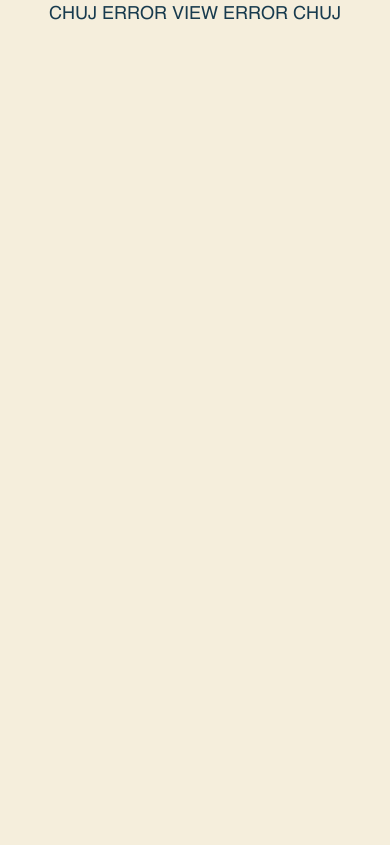
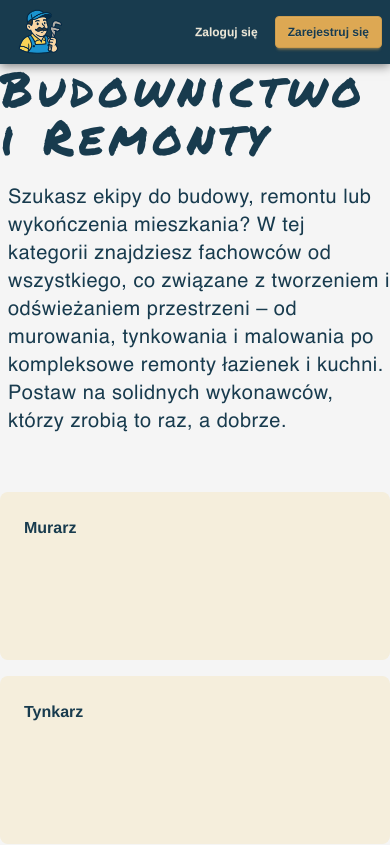
Before and after one commit to MatthewPodolak/fuszerkomat-web, a React (Vite) app: page /category/BudownictwoIRemonty in a window 390 px wide. Shown: the top 845 px of the page. Built offline with nearby package versions, Linux system fonts and the light colour scheme.

Commit message:
feat: category page (#7)

```diff
--- a/src/data/Categories.json
+++ b/src/data/Categories.json
@@ -2,6 +2,7 @@
   {
     "category": "BudownictwoIRemonty",
     "name": "Budownictwo i Remonty",
+    "desc": "Szukasz ekipy do budowy, remontu lub wykończenia mieszkania? W tej kategorii znajdziesz fachowców od wszystkiego, co związane z tworzeniem i odświeżaniem przestrzeni – od murowania, tynkowania i malowania po kompleksowe remonty łazienek i kuchni. Postaw na solidnych wykonawców, którzy zrobią to raz, a dobrze.",
     "tags": [
       "Murarz",
       "Tynkarz",
@@ -23,6 +24,7 @@
   {
     "category": "InstalacjeTechniczne",
     "name": "Instalacje Techniczne",
+    "desc": "Tutaj znajdziesz specjalistów od elektryki, hydrauliki, gazu i innych instalacji, bez których żaden budynek nie może funkcjonować. Fachowcy zadbają o bezpieczne połączenia, modernizacje, naprawy i przeglądy systemów. Od ogrzewania podłogowego po fotowoltaikę – wszystko, co sprawia, że Twój dom działa sprawnie i oszczędnie.",
     "tags": [
       "Elektryk",
       "Hydraulik",
@@ -39,6 +41,7 @@
   {
     "category": "MebleIMontaz",
     "name": "Meble i Montaż",
+    "desc": "Masz nowe meble i potrzebujesz pomocy przy montażu? A może marzysz o kuchni na wymiar lub nowej szafie wnękowej? Tu znajdziesz stolarzy, montażystów i specjalistów od zabudowy, którzy stworzą i złożą wszystko – od prostego regału po eleganckie wnętrze szyte na miarę Twojego stylu.",
     "tags": [
       "MebleNaWymiar",
       "MontażMebli",
@@ -52,6 +55,7 @@
   {
     "category": "OgrodINatura",
     "name": "Ogród i Natura",
+    "desc": "Twój ogród może być oazą spokoju i piękna – wystarczy, że powierzysz go w ręce profesjonalistów. Projektanci ogrodów, ogrodnicy i monterzy systemów nawadniania pomogą Ci stworzyć lub odświeżyć zieloną przestrzeń. Od trawnika po altanę – wszystko, byś mógł cieszyć się naturą bez wysiłku.",
     "tags": [
       "Ogrodnik",
       "ProjektowanieOgrodu",
@@ -66,6 +70,7 @@
   {
     "category": "TransportILogistyka",
     "name": "Transport i Logistyka",
+    "desc": "Potrzebujesz przewieźć meble, zamówienie lub całe biuro? W tej kategorii znajdziesz firmy transportowe, kierowców i kurierów, którzy zajmą się Twoim ładunkiem od drzwi do drzwi. Bezpiecznie, terminowo i w dobrej cenie – zarówno lokalnie, jak i za granicą.",
     "tags": [
       "TransportKrajowy",
       "TransportMiędzynarodowy",
@@ -78,6 +83,7 @@
   {
     "category": "ITIUsługiZdalne",
     "name": "IT i Usługi Zdalne",
+    "desc": "Świat cyfrowy nie ma przed nimi tajemnic – programiści, graficy, copywriterzy, administratorzy systemów i inni specjaliści online. Niezależnie od tego, czy potrzebujesz strony internetowej, sklepu online, tekstów SEO czy pomocy z komputerem – tutaj znajdziesz profesjonalistów, którzy działają zdalnie, szybko i skutecznie.",
     "tags": [
       "Programowanie",
       "TworzenieStron",
@@ -94,6 +100,7 @@
   {
     "category": "ProjektowanieIKreatywnosc",
     "name": "Projektowanie i Kreatywność",
+    "desc": "Jeśli potrzebujesz świeżego pomysłu, profesjonalnego projektu lub wizualnej oprawy dla swojego pomysłu – to miejsce dla Ciebie. Architekci wnętrz, graficy, fotografowie, montażyści i animatorzy stworzą wyjątkowe dzieła, które zachwycą Twoich klientów i gości. Kreatywność bez granic – od logo po film reklamowy.",
     "tags": [
       "ArchitektWnętrz",
       "Grafik",
@@ -107,6 +114,7 @@
   {
     "category": "EdukacjaISzkolenia",
     "name": "Edukacja i Szkolenia",
+    "desc": "Rozwijaj swoje umiejętności i odkrywaj nowe pasje. Korepetytorzy, trenerzy i nauczyciele pomogą Ci osiągnąć cele edukacyjne – od nauki języków i muzyki po kursy programowania i szkolenia zawodowe. Dla dzieci, dorosłych i firm – edukacja dopasowana do Twoich potrzeb.",
     "tags": [
       "KorepetycjeMatematyka",
       "KorepetycjeAngielski",
@@ -120,6 +128,7 @@
   {
     "category": "UslugiDlaFirm",
     "name": "Usługi dla Firm",
+    "desc": "Prowadzisz firmę i potrzebujesz wsparcia? W tej kategorii znajdziesz specjalistów od marketingu, księgowości, kadr, BHP i sprzedaży. Outsourcing pozwala zaoszczędzić czas i pieniądze – znajdź sprawdzonych partnerów biznesowych, którzy pomogą Ci rozwijać działalność i osiągać lepsze wyniki.",
     "tags": [
       "Marketing",
       "Księgowość",
@@ -133,6 +142,7 @@
   {
     "category": "FinanseIPrawo",
     "name": "Finanse i Prawo",
+    "desc": "Porady prawne, pomoc w finansach, rozliczeniach i umowach – wszystko w jednym miejscu. Znajdź adwokata, notariusza, doradcę podatkowego lub księgowego, który zajmie się Twoimi sprawami profesjonalnie i dyskretnie. Bezpiecznie, zgodnie z przepisami i z pełnym zaufaniem.",
     "tags": [
       "DoradcaFinansowy",
       "Kredyty",
@@ -147,6 +157,7 @@
   {
     "category": "ZdrowieIUroda",
     "name": "Zdrowie i Uroda",
+    "desc": "Zadbaj o swoje ciało i samopoczucie. W tej kategorii znajdziesz specjalistów od pielęgnacji, masażu, kosmetyki, fryzjerstwa i dietetyki. Odkryj miejsce, gdzie zdrowie i piękno idą w parze, a profesjonaliści pomogą Ci poczuć się pewnie, świeżo i zrelaksowanie każdego dnia.",
     "tags": [
       "Fryzjer",
       "Kosmetyczka",
@@ -162,6 +173,7 @@
   {
     "category": "Motoryzacja",
     "name": "Motoryzacja",
+    "desc": "Dla kierowców i pasjonatów motoryzacji. Mechanicy, lakiernicy, diagności i specjaliści od detailingu zadbają o Twój samochód jak o własny. Niezależnie od tego, czy potrzebujesz przeglądu, naprawy, czyszczenia czy tuningu – Twój pojazd będzie w najlepszych rękach.",
     "tags": [
       "Mechanik",
       "Lakiernik",
@@ -175,6 +187,7 @@
   {
     "category": "Sprzatanie",
     "name": "Sprzątanie",
+    "desc": "Czysto, świeżo i pachnąco – bez stresu i wysiłku. Profesjonalne ekipy sprzątające zajmą się domem, biurem lub obiektem po remoncie. Mycie okien, pranie dywanów, czyszczenie tapicerki – wszystko, byś mógł cieszyć się idealnym porządkiem każdego dnia.",
     "tags": [
       "SprzątanieDomów",
       "SprzątanieBiur",
@@ -187,6 +200,7 @@
   {
     "category": "ImprezyIRozrywka",
     "name": "Imprezy i Rozrywka",
+    "desc": "Organizujesz wesele, urodziny, imprezę firmową lub koncert? Znajdziesz tu DJ-ów, zespoły muzyczne, fotografów, animatorów i firmy eventowe, które zajmą się wszystkim od A do Z. Zadbaj o dekoracje, catering i atmosferę – tak, by Twoja impreza była niezapomniana.",
     "tags": [
       "DJ",
       "ZespółMuzyczny",
@@ -200,6 +214,7 @@
   {
     "category": "ZlotaRaczka",
     "name": "Złota Rączka",
+    "desc": "Nie ma rzeczy, której nie da się naprawić! Złote rączki pomogą Ci w drobnych i większych usterkach domowych – od napraw drzwi i okien po montaż sprzętu AGD. Szybko, solidnie i bez zbędnego gadania – po prostu naprawione tak, jak trzeba.",
     "tags": [
       "NaprawyDomowe",
       "MontażAGD",
@@ -213,6 +228,7 @@
   {
     "category": "Other",
     "name": "Inne",
+    "desc": "Nie znalazłeś odpowiedniej kategorii? Tutaj możesz dodać lub znaleźć nietypowe usługi, które nie mieszczą się w żadnej innej grupie. Od drobnych zleceń po unikalne pomysły – każdy fachowiec znajdzie tu swoje miejsce.",
     "tags": ["Other"]
   }
 ]
--- /dev/null
+++ b/src/helpers/textHelper.js
@@ -0,0 +1,7 @@
+export function removePolishChars(text = "") {
+  return text
+    .normalize("NFD")
+    .replace(/[\u0300-\u036f]/g, "")
+    .replace(/ł/g, "l")
+    .replace(/Ł/g, "L");
+}
--- a/src/main.jsx
+++ b/src/main.jsx
@@ -5,6 +5,7 @@ import RootLayout from "./layouts/RootLayout";
 import "./index.css";
 
 const Home = lazy(() => import("./pages/Home"));
+const Category = lazy(() => import("./pages/Category"));
 const Error = lazy(() => import("./pages/error/Error"));
 
 const Register = lazy(() => import("./pages/auth/Register"));
@@ -17,6 +18,7 @@ const router = createBrowserRouter([
     errorElement: <Error />,
     children: [
       { index: true, element: <Home /> },
+      { path: "category/:category", element: <Category /> },
       { path: "register", element: <Register /> },
       { path: "login", element: <Login /> },
     ],
--- /dev/null
+++ b/src/pages/Category.jsx
@@ -0,0 +1,45 @@
+import { useParams } from "react-router-dom";
+import categories from "../data/Categories.json";
+import { useEffect, useState } from "react";
+import { useNavigate, Link } from "react-router-dom";
+import { removePolishChars } from "../helpers/textHelper.js";
+
+export default function Category() {
+
+    const navigate = useNavigate();
+    const { category } = useParams();
+    const [selectedCategory, setSelectedCategory] = useState(null);
+
+    useEffect(() => {
+        if(!category){ navigate("/error"); }
+        const found = categories.find(a => a.category === category);
+
+        if (!found) {
+            navigate("/error");
+        } else {
+            setSelectedCategory(found);
+        }
+    }, [category, navigate]);
+
+    if (!selectedCategory) return null;
+
+    return (
+        <div className="w-full h-auto min-h-screen flex items-center bg-whitesmoke justify-center">
+            <div className="w-7xl h-auto flex flex-col">
+                <p className="text-5xl text-left font-marker tracking-widest">{removePolishChars(selectedCategory.name)}</p>
+                <p className="text-xl text-left font-helvetica tracking-wide ml-2 mt-6">{selectedCategory.desc}</p>
+                <div className="grid grid-cols-1 sm:grid-cols-2 lg:grid-cols-4 gap-4 py-2 mb-12 mt-12">
+                    {selectedCategory.tags.map((tag) => {
+                        return (
+                            <Link key={tag} className="card h-42 bg-base-100 hover:shadow-lg transition cursor-pointer">
+                                <div className="card-body">
+                                    <h3 className="card-title text-base">{tag}</h3>
+                                </div>
+                            </Link>
+                        );
+                    })}
+                </div>
+            </div>
+        </div>
+    );
+}
--- a/src/pages/Home.jsx
+++ b/src/pages/Home.jsx
@@ -1,4 +1,5 @@
 import categories from "../data/Categories.json";
+import { Link } from "react-router-dom";
 
 export default function Home() {
   return (
@@ -29,7 +30,7 @@ export default function Home() {
           {categories.map(({ category, name, tags }) => {
             const count = tags?.length ?? 0;
             return (
-              <a key={category} className="card bg-base-100 hover:shadow-lg transition cursor-pointer">
+              <Link key={category} to={`/category/${category}`} className="card bg-base-100 hover:shadow-lg transition cursor-pointer">
                 <div className="card-body">
                   <h3 className="card-title text-base">{name}</h3>
                   <p className="text-sm text-base-content/70">
@@ -39,7 +40,7 @@ export default function Home() {
                     <span className="">Zobacz</span>
                   </div>
                 </div>
-              </a>
+              </Link>
             );
           })}
         </section>
```
